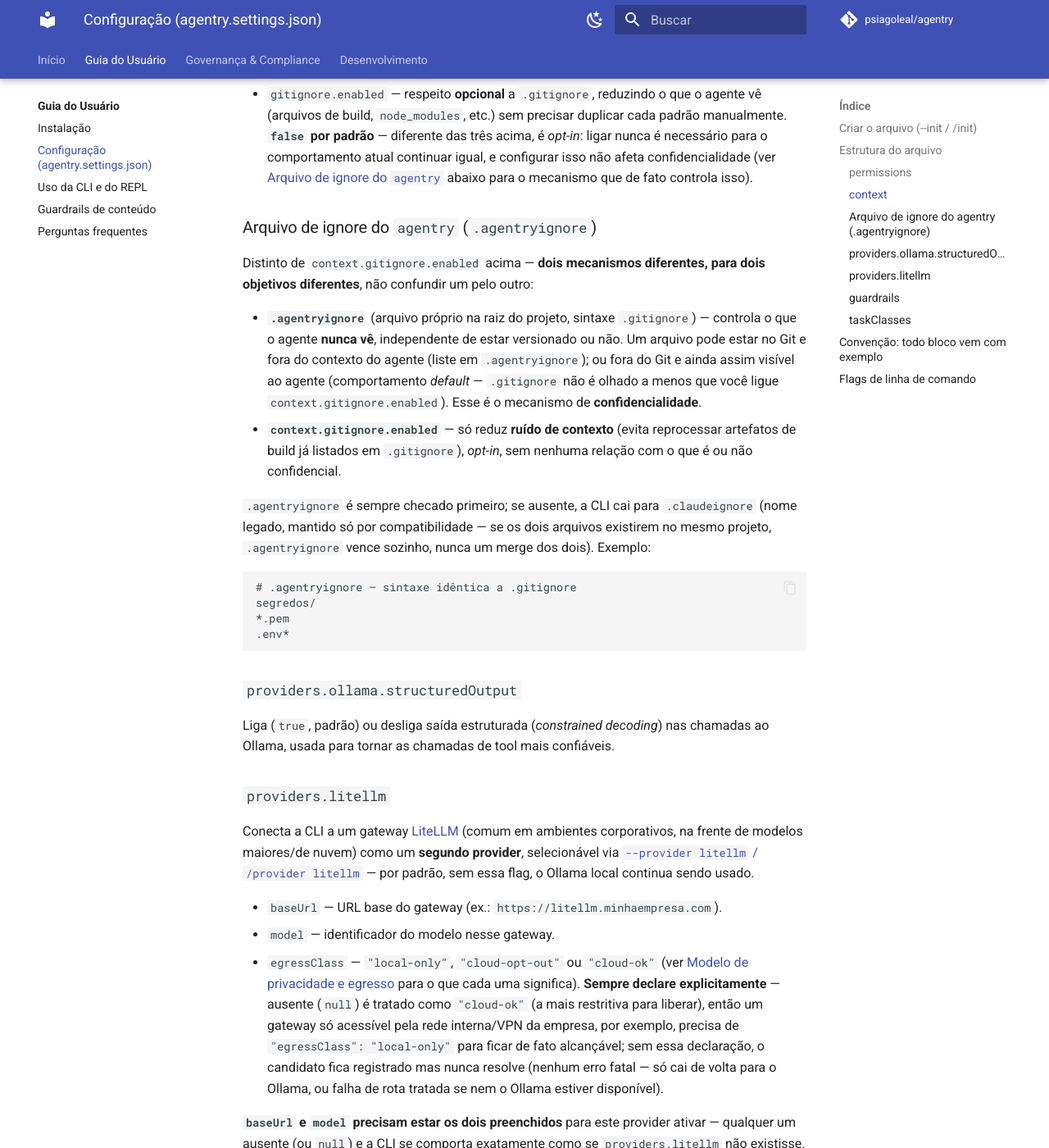
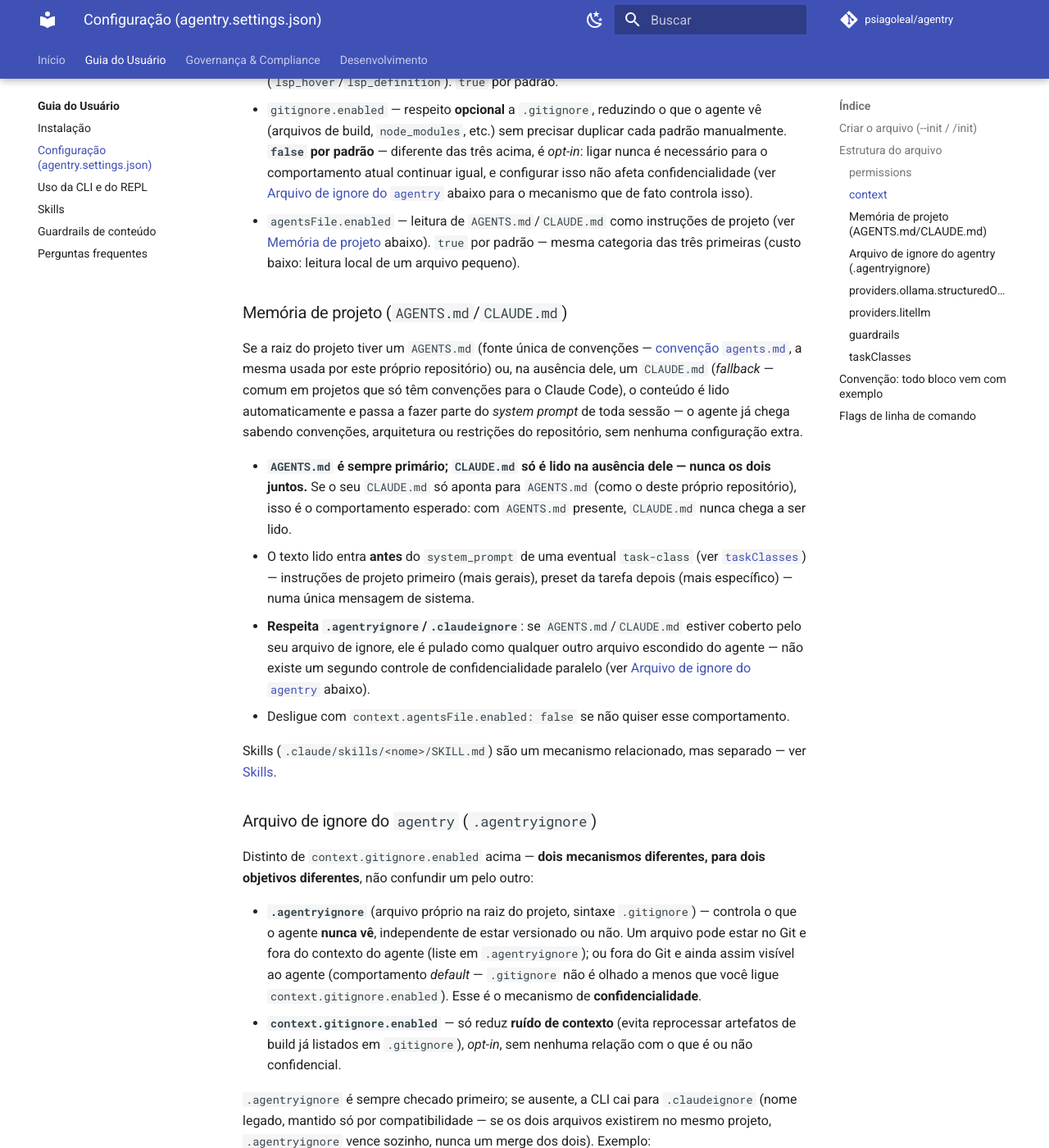
Before and after one commit to psiagoleal/agentry, an MkDocs documentation site: the page built from docs/usuario/configuracao.md, in a window 1280 px wide and 1400 px high, scrolled down 2755 px. Shown: the whole window at 82% size. Built offline with MkDocs 1.6.1 and Material for MkDocs 9.7.7, drawn with Linux system fonts in a browser that asks for light colours; comment, search, counter and statistics services are not loaded; some of the changed text lies outside the part shown.

Commit message:
MT-62: documentação do site -- AGENTS.md/skills; ADR-0003/0023 -> Accepted (fecha a Fase 13)
docs/usuario/configuracao.md ganha a seção "Memória de projeto
(AGENTS.md/CLAUDE.md)" (precedência sem merge, ordem de concatenação
com o preset da task-class, relação com .agentryignore) e o campo
agentsFile.enabled na lista de context; exemplo JSON de "Estrutura do
arquivo" ganha o bloco context.agentsFile.

Novo docs/usuario/skills.md: convenção .claude/skills/<nome>/SKILL.md
(frontmatter obrigatório, corpo, o subconjunto de YAML realmente
suportado pelo parser mínimo do MT-60), descoberta automática + lista
compacta sempre visível, carregamento sob demanda via a tool skill
(MT-61) -- fechando a explicação do mecanismo de progressive
disclosure ponta a ponta para o usuário final.

ADR-0003 (Proposed desde o MT-04) promovida a Accepted: emenda
registra que .claude/settings.json não é consumido (formato nativo
do Claude Code, incompatível por design -- agentry tem seu próprio
artefato, ADR-0018) e que os demais artefatos previstos (AGENTS.md,
SKILL.md por progressive disclosure real, .agentryignore/
.claudeignore, taxonomia de privacidade, settings-schema:1
fail-closed) estão todos implementados. ADR-0023 também promovida a
Accepted -- MT-59..62 concluídos.

mkdocs build --strict limpo -- achado durante a validação: o anchor
gerado para "Memória de projeto (AGENTS.md/CLAUDE.md)" não tem hífen
entre "agentsmd" e "claudemd" (a barra entre os dois nomes de arquivo
é só removida, não vira separador); corrigido nos dois cross-links.
Nenhuma mudança de código -- cargo fmt/clippy/test rodados como
checagem de sanidade. Fecha a Fase 13 inteira (MT-59..62).

{agente: Claude Code; modelo: claude-sonnet-5}

```diff
--- a/docs/usuario/configuracao.md
+++ b/docs/usuario/configuracao.md
@@ -62,7 +62,8 @@ nunca cai silenciosamente no exemplo genérico. O mesmo comando existe dentro do
     "repoMap": { "enabled": true },
     "semanticRag": { "enabled": true },
     "lspGrounding": { "enabled": true },
-    "gitignore": { "enabled": false }
+    "gitignore": { "enabled": false },
+    "agentsFile": { "enabled": true }
   },
   "providers": {
     "ollama": { "structuredOutput": true },
@@ -129,6 +130,34 @@ Liga/desliga as capacidades de contexto do agente:
   para o comportamento atual continuar igual, e configurar isso não afeta confidencialidade
   (ver [Arquivo de ignore do `agentry`](#arquivo-de-ignore-do-agentry-agentryignore) abaixo
   para o mecanismo que de fato controla isso).
+- `agentsFile.enabled` — leitura de `AGENTS.md`/`CLAUDE.md` como instruções de projeto (ver
+  [Memória de projeto](#memoria-de-projeto-agentsmdclaudemd) abaixo). `true` por padrão —
+  mesma categoria das três primeiras (custo baixo: leitura local de um arquivo pequeno).
+
+### Memória de projeto (`AGENTS.md`/`CLAUDE.md`)
+
+Se a raiz do projeto tiver um `AGENTS.md` (fonte única de convenções — [convenção
+`agents.md`](https://agents.md), a mesma usada por este próprio repositório) ou, na ausência
+dele, um `CLAUDE.md` (*fallback* — comum em projetos que só têm convenções para o Claude
+Code), o conteúdo é lido automaticamente e passa a fazer parte do *system prompt* de toda
+sessão — o agente já chega sabendo convenções, arquitetura ou restrições do repositório, sem
+nenhuma configuração extra.
+
+- **`AGENTS.md` é sempre primário; `CLAUDE.md` só é lido na ausência dele — nunca os dois
+  juntos.** Se o seu `CLAUDE.md` só aponta para `AGENTS.md` (como o deste próprio
+  repositório), isso é o comportamento esperado: com `AGENTS.md` presente, `CLAUDE.md` nunca
+  chega a ser lido.
+- O texto lido entra **antes** do `system_prompt` de uma eventual `task-class` (ver
+  [`taskClasses`](#taskclasses)) — instruções de projeto primeiro (mais gerais), preset da
+  tarefa depois (mais específico) — numa única mensagem de sistema.
+- **Respeita `.agentryignore`/`.claudeignore`**: se `AGENTS.md`/`CLAUDE.md` estiver coberto
+  pelo seu arquivo de ignore, ele é pulado como qualquer outro arquivo escondido do agente —
+  não existe um segundo controle de confidencialidade paralelo (ver [Arquivo de ignore do
+  `agentry`](#arquivo-de-ignore-do-agentry-agentryignore) abaixo).
+- Desligue com `context.agentsFile.enabled: false` se não quiser esse comportamento.
+
+Skills (`.claude/skills/<nome>/SKILL.md`) são um mecanismo relacionado, mas
+separado — ver [Skills](skills.md).
 
 ### Arquivo de ignore do `agentry` (`.agentryignore`)
 
--- a/mkdocs.yml
+++ b/mkdocs.yml
@@ -66,6 +66,7 @@ nav:
       - Instalação: usuario/instalacao.md
       - Configuração (agentry.settings.json): usuario/configuracao.md
       - Uso da CLI e do REPL: usuario/uso.md
+      - Skills: usuario/skills.md
       - Guardrails de conteúdo: usuario/guardrails.md
       - Perguntas frequentes: usuario/faq.md
   - Governança & Compliance:
```
Also changed, not shown: docs/adr/0003-consumo-artefatos-profiles.md (+13 -1 lines), docs/adr/0023-memoria-de-projeto-agents-md-e-skills.md (+1 -1 lines), docs/adr/README.md (+2 -2 lines), docs/usuario/skills.md (added, +65 -0 lines).
